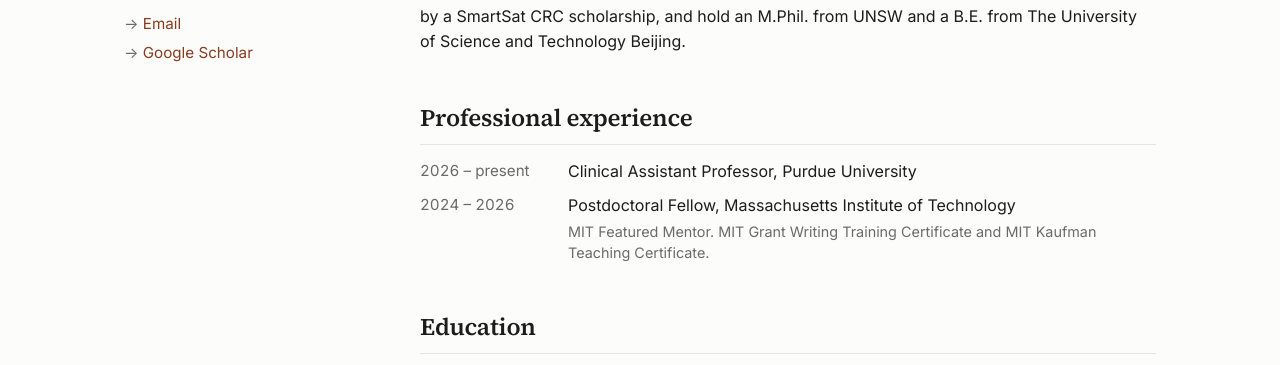
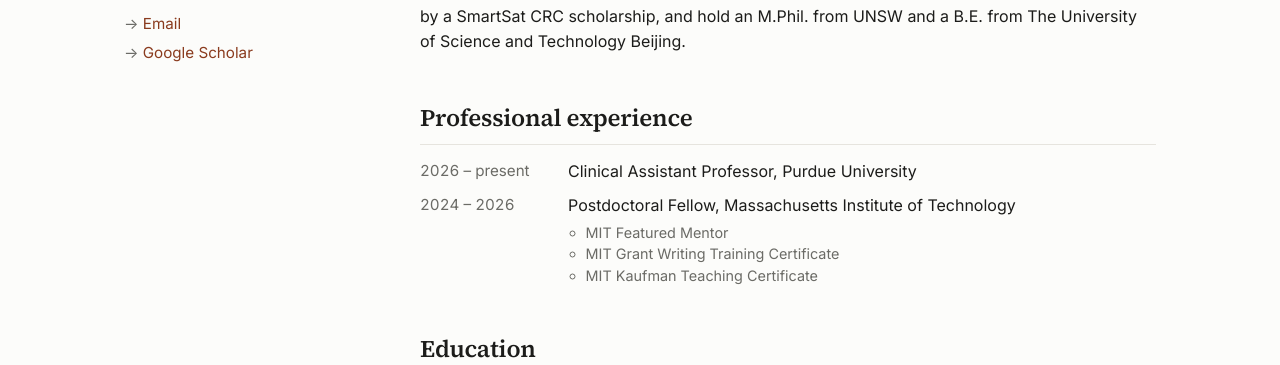
Before and after one commit to changgeo/changgeo.github.io, a plain HTML site: page index.html in a window 1280 px wide. Shown: the part 361-726 px from the top of the page. Drawn offline with Linux system fonts and the light colour scheme.

Commit message:
Experience: show postdoc mentor and certificates as bullets
Co-Authored-By: Claude Fable 5.1 <noreply@anthropic.com>

```diff
--- a/assets/css/style.css
+++ b/assets/css/style.css
@@ -86,7 +86,8 @@ p { margin: 0 0 0.9rem; }
 .news li { display: grid; grid-template-columns: 6.5rem 1fr; gap: 0.75rem; margin-bottom: 0.5rem; }
 .news time { color: var(--muted); font-variant-numeric: tabular-nums; font-size: 0.95rem; }
 .timeline li { grid-template-columns: 8.5rem 1fr; }
-.timeline .sub { display: block; color: var(--muted); font-size: 0.9rem; line-height: 1.5; margin-top: 0.15rem; }
+.timeline .sub { margin: 0.2rem 0 0; padding-left: 1.1rem; color: var(--muted); font-size: 0.9rem; line-height: 1.5; }
+.timeline .sub li { display: list-item; margin: 0; }
 .news-sep { margin: 0.1rem 0 0.35rem; }
 .news-sep time { font-size: 1.1rem; letter-spacing: 0.1em; line-height: 1; opacity: 0.7; }
 
--- a/index.html
+++ b/index.html
@@ -55,7 +55,7 @@
       <h2>Professional experience</h2>
       <ul class="news timeline">
         <li><time>2026 &ndash; present</time><span>Clinical Assistant Professor, Purdue University</span></li>
-        <li><time>2024 &ndash; 2026</time><span>Postdoctoral Fellow, Massachusetts Institute of Technology<br><small class="sub">MIT Featured Mentor. MIT Grant Writing Training Certificate and MIT Kaufman Teaching Certificate.</small></span></li>
+        <li><time>2024 &ndash; 2026</time><div>Postdoctoral Fellow, Massachusetts Institute of Technology<ul class="sub"><li>MIT Featured Mentor</li><li>MIT Grant Writing Training Certificate</li><li>MIT Kaufman Teaching Certificate</li></ul></div></li>
       </ul>
     </section>
 
```
